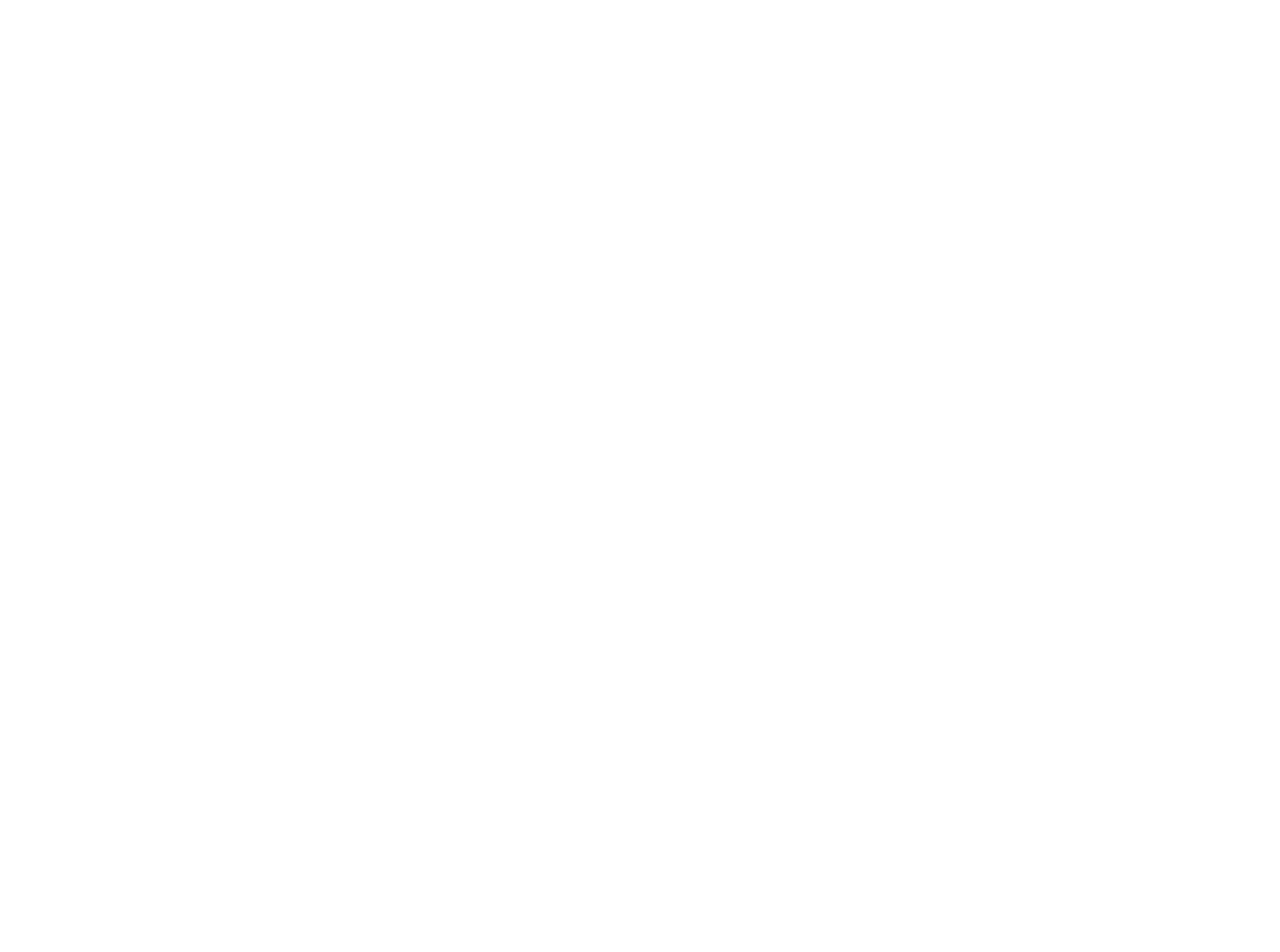
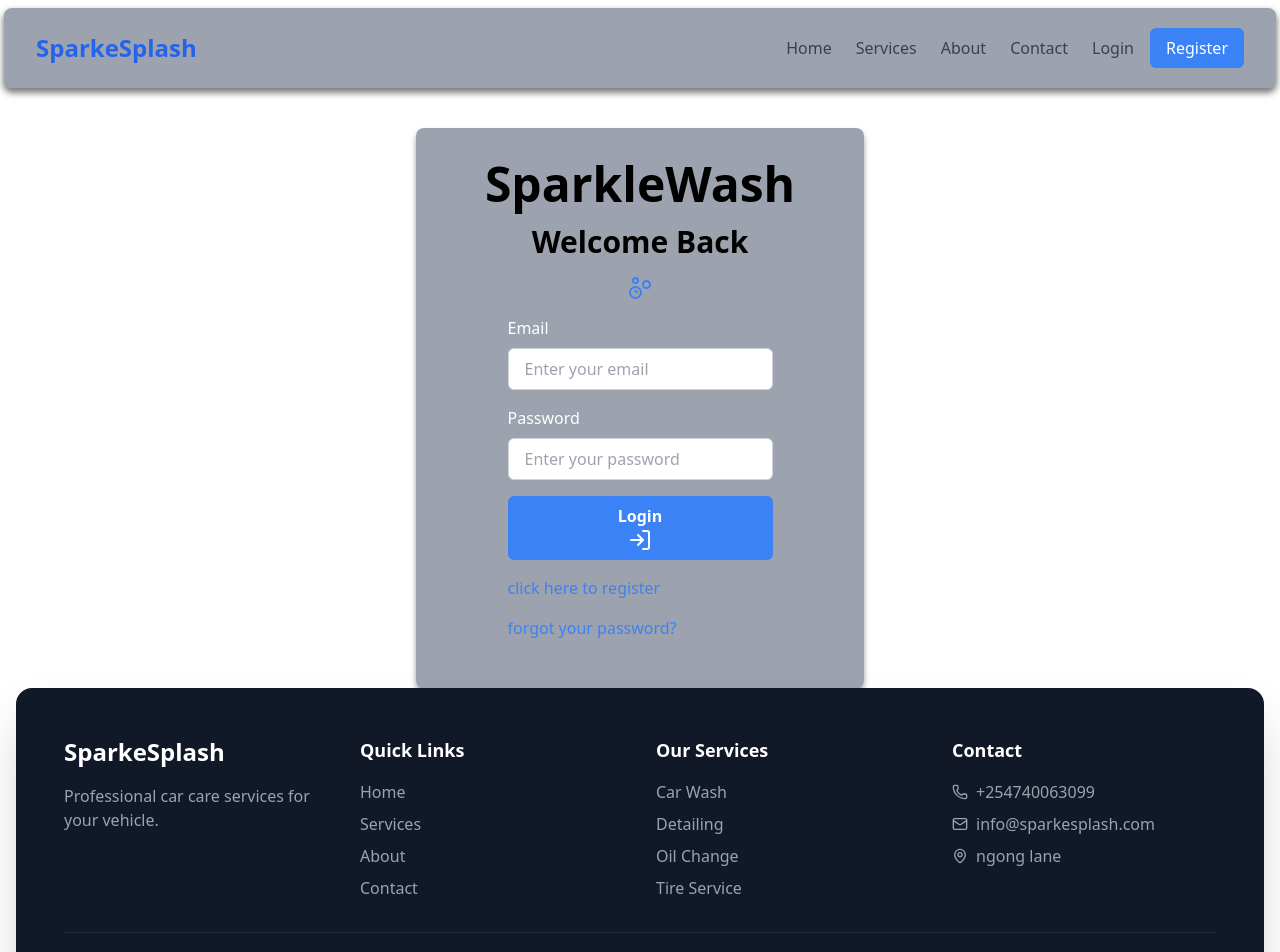
Before and after one commit to roy9html/SparkleWash, a React (Vite) app: page /login in a window 1280 px wide. Before the commit this address had no page. Shown: the top 952 px of the page. Before the commit the page ends 800 px from the top, so only its background shows below. Built offline with nearby package versions, Linux system fonts and the light colour scheme.

Commit message:
fix:fixed navbar and  footer issues

```diff
--- a/src/App.jsx
+++ b/src/App.jsx
@@ -1,6 +1,4 @@
 import { Routes, Route } from "react-router-dom";
-
-import MainLayout from "./layouts/MainLayout";
 
 import Home from "./pages/Home";
 import About from "./pages/About";
@@ -8,7 +6,8 @@
 import Contact from "./pages/Contact";
 import { Toaster } from "sonner";
 
-;
+import Login from "./pages/Login";
+import Register from "./pages/Register";
 import ForgotPassword from "./pages/ForgotPassword";
 import ResetPassword from "./pages/ResetPassword";
 
@@ -25,28 +24,18 @@
       />
 
     <Routes>
-      {/* Public Pages */}
-      <Route element={<MainLayout />}>
-        <Route path="/" element={<Home />} />
-        <Route path="/about" element={<About />} />
-        <Route path="/services" element={<Services />} />
-        <Route path="/contact" element={<Contact />} />
-      </Route>
+      <Route path="/" element={<Home />} />
+      <Route path="/about" element={<About />} />
+      <Route path="/services" element={<Services />} />
+      <Route path="/contact" element={<Contact />} />
 
-      {/* Authentication Pages */}
-
+      <Route path="/login" element={<Login />} />
+      <Route path="/register" element={<Register />} />
       <Route path="/forgot-password" element={<ForgotPassword />} />
       <Route path="/reset-password" element={<ResetPassword />} />
 
-      {/* Dashboards */}
-      <Route
-        path="/customer/dashboard"
-        element={<CustomerDashboard />}
-      />
-      <Route
-        path="/admin/dashboard"
-        element={<AdminDashboard />}
-      />
+      <Route path="/customer/dashboard" element={<CustomerDashboard />} />
+      <Route path="/admin/dashboard" element={<AdminDashboard />} />
     </Routes>
     </>
   );
--- a/src/components/Footer.jsx
+++ b/src/components/Footer.jsx
@@ -1,6 +1,6 @@
 import React from 'react';
 import { Link } from 'react-router-dom';
-// import { Facebook, Twitter, Instagram, Mail, Phone, MapPin } from 'lucide-react';
+import { Mail, Phone, MapPin } from 'lucide-react';
 
 const Footer = () => {
   return (
@@ -40,7 +40,7 @@
               <ul className="space-y-2 text-gray-400">
                 <li className="flex items-center space-x-2">
                   <Phone size={16} />
-                  <span>+1 (555) 123-4567</span>
+                  <span>+254740063099</span>
                 </li>
                 <li className="flex items-center space-x-2">
                   <Mail size={16} />
@@ -48,7 +48,7 @@
                 </li>
                 <li className="flex items-start space-x-2">
                   <MapPin size={16} className="mt-1" />
-                  <span>123 Main Street, City, State 12345</span>
+                  <span>ngong lane</span>
                 </li>
               </ul>
             </div>
--- a/src/components/Navbar.jsx
+++ b/src/components/Navbar.jsx
@@ -14,7 +14,7 @@
   };
 
   return (
-    <nav className="bg-gray-400 shadow-[0_4px_6px_1px_rgba(41,40,40,0.6)] rounded-lg">
+    <nav className="bg-gray-400 shadow-[0_4px_6px_1px_rgba(41,40,40,0.6)] rounded-lg px-4 py-2 w-50 mb-4 ml-1 mr-1 mt-2" >
       <div className="container mx-auto px-4 py-3">
         <div className="flex justify-between items-center">
           <Link to="/" className="text-2xl font-bold text-blue-600">
--- a/src/pages/Home.jsx
+++ b/src/pages/Home.jsx
@@ -1,6 +1,8 @@
 import React from 'react';
 import Hero from '../components/Hero';
 import ServiceCard from '../components/ServiceCard';
+import Navbar from '../components/Navbar';
+import Footer from '../components/Footer';
 
 const Home = () => {
   const services = [
@@ -12,6 +14,7 @@
 
   return (
     <div>
+      <Navbar />
       <Hero />
       <section className="py-16 bg-gray-50">
         <div className="container mx-auto px-4">
@@ -23,6 +26,7 @@
           </div>
         </div>
       </section>
+      <Footer />
     </div>
   );
 };
```
